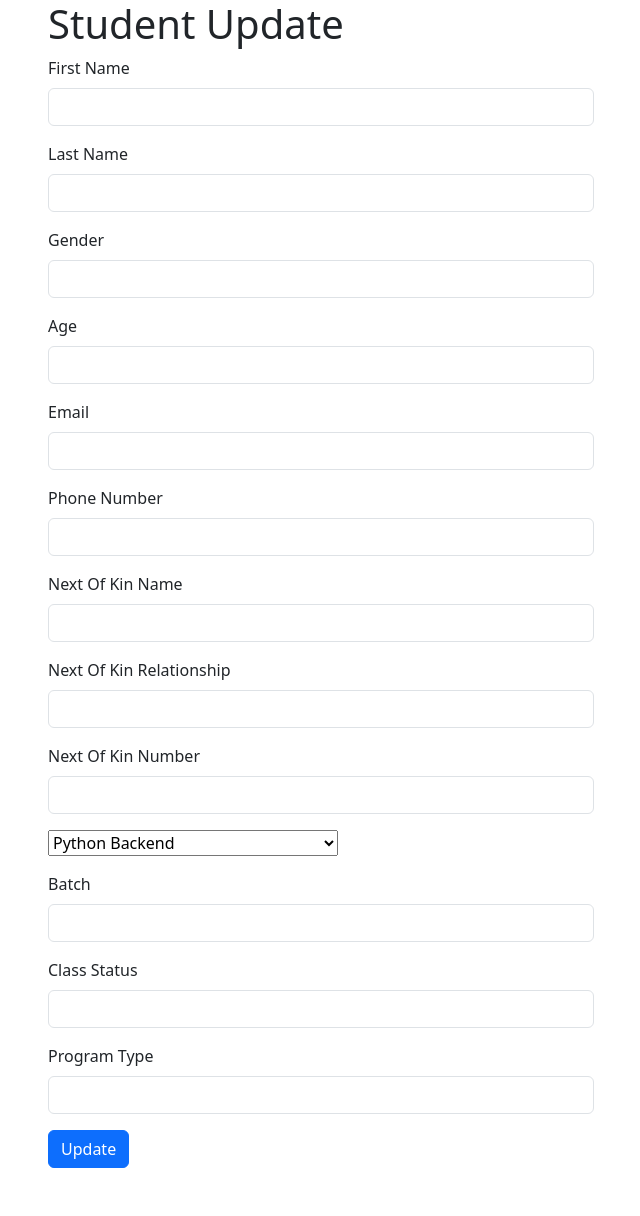
After one commit to Kolawole1636/student_enrolment_and_payment_tracking, a Django app: page /updatestudent/1 in a window 1280 px wide. The commit adds this page. Shown: the whole page, without its empty margins (319-959 px from the left). Run offline with Django 4.2, Linux system fonts and the light colour scheme; data comes from the database, SQL or seed files in the repository.

Commit message:
adding update

```diff
--- a/coursereg/courseregapp/urls.py
+++ b/coursereg/courseregapp/urls.py
@@ -5,7 +5,9 @@ from . import views
 urlpatterns = [
     path('', views.home, name="home"),
     path('courses', views.courses, name="courses"),
+    path('updatecourse/<int:id>', views.update_course, name='updatecourse'),
     path('student', views.student, name="student"),
+    path('updatestudent/<int:id>', views.update_student, name='updatestudent'),
     path('students', views.students, name="students"),
     path('payment', views.payment, name="payment"),
     path('payments', views.payments, name="payments"),
--- a/coursereg/courseregapp/views.py
+++ b/coursereg/courseregapp/views.py
@@ -26,6 +26,26 @@ def courses(request):
     courses = Course.objects.all()
 
     return render(request, 'allcourses.html', {"courses": courses})
+
+
+def update_course(request, id):
+
+    course = Course.objects.get(pk=id)
+
+
+    if request.method == "POST":
+
+        course.name = request.POST['name']
+        course.description = request.POST['desc']
+        course.price = request.POST['price']
+        course.duration = request.POST['duration']
+
+        course.save()
+
+        return redirect("courses")
+
+    else:
+        return render(request, "editcourse.html", context={"course": course})
 
 
 def students(request):
@@ -82,6 +102,39 @@ def student(request):
         courses = Course.objects.all()
 
         return render(request, 'studentreg.html', {"courses": courses})
+
+
+def update_student(request, id):
+
+    courses = Course.objects.all()
+    student = Student.objects.get(pk=id)
+
+    if request.method == "POST":
+
+        student.firstName = request.POST['fname']
+        student.lastName = request.POST['lname']
+        student.gender = request.POST['gender']
+        student.age = request.POST['age']
+        student.email = request.POST['email']
+        student.phoneNumber = request.POST['phone']
+        student.nextOfKinName = request.POST['nokname']
+        student.nextOfKinRelationship = request.POST['nokrelation']
+        student.nextOfKinNumber = request.POST['noknumber']
+        course = request.POST['course']
+        student.batch = request.POST['batch']
+        student.classStatus = request.POST['status']
+        student.programType = request.POST['program']
+
+        course = get_object_or_404(Course, name=course)
+        student.courseId = course
+        student.courseFee = course.price
+
+        student.save()
+
+        return redirect("students")
+
+    else:
+        return render(request, "editstudent.html", context={"student": student, "courses": courses})
 
 
 def payment(request):
--- a/coursereg/templates/allcourses.html
+++ b/coursereg/templates/allcourses.html
@@ -57,8 +57,8 @@
                 <td>{{course.dateCreated}}</td>
 
 
-                <td><a href="#" class="btn btn-danger">DELETE</a>
-                    <a href="#" class="btn btn-info">EDIT</a>
+                <td> <a href="#" class="btn btn-danger">DELETE</a>
+                     <a href="{% url 'updatecourse' course.id %}" class="btn btn-info">EDIT</a>
                 </td>
 
             </tr>
--- a/coursereg/templates/allstudents.html
+++ b/coursereg/templates/allstudents.html
@@ -112,7 +112,7 @@
 
 
                 <td><a href="#" class="btn btn-danger">DELETE</a>
-                    <a href="#" class="btn btn-info">EDIT</a>
+                    <a href="{% url 'updatestudent' student.id %}" class="btn btn-info">EDIT</a>
                 </td>
 
             </tr>
--- /dev/null
+++ b/coursereg/templates/editstudent.html
@@ -0,0 +1,126 @@
+
+
+<!DOCTYPE html>
+<html lang="en">
+<head>
+    <meta charset="UTF-8">
+    <meta name="viewport" content="width=device-width, initial-scale=1.0">
+    <title>My website</title>
+
+     <link href="https://cdn.jsdelivr.net/npm/bootstrap@5.3.2/dist/css/bootstrap.min.css" rel="stylesheet"
+          integrity="sha384-T3c6CoIi6uLrA9TneNEoa7RxnatzjcDSCmG1MXxSR1GAsXEV/Dwwykc2MPK8M2HN"
+          crossorigin="anonymous">
+
+    <script src="https://cdn.jsdelivr.net/npm/bootstrap@5.3.2/dist/js/bootstrap.bundle.min.js"
+            integrity="sha384-C6RzsynM9kWDrMNeT87bh95OGNyZPhcTNXj1NW7RuBCsyN/o0jlpcV8Qyq46cDfL"
+            crossorigin="anonymous"></script>
+</head>
+
+<body>
+
+
+<div class="container">
+
+  <div class="row justify-content-center">
+    <div class="col-md-6">
+
+
+        <h1> Student Update</h1>
+
+
+        <form action="{% url 'updatestudent' student.id %}" method="post">
+
+            {% csrf_token %}
+
+          <div class="mb-3">
+            <label for="exampleInputEmail1" class="form-label">First Name</label>
+            <input type="text" required name="fname" value="{{course.firstName}}" class="form-control" id="exampleInputEmail1" aria-describedby="emailHelp">
+          </div>
+
+        <div class="mb-3">
+            <label for="exampleInputEmail1" class="form-label">Last Name</label>
+            <input type="text" required name="lname" value="{{course.lastName}}" class="form-control" id="exampleInputEmail2" aria-describedby="emailHelp">
+        </div>
+
+            <div class="mb-3">
+            <label for="exampleInputEmail1" class="form-label">Gender</label>
+            <input type="text" required name="gender" value="{{course.gender}}" class="form-control" id="exampleInputEmail" aria-describedby="emailHelp">
+        </div>
+
+          <div class="mb-3">
+            <label for="exampleInputPassword1" class="form-label">Age</label>
+            <input type="text" required name="age" value="{{course.age}}" class="form-control">
+          </div>
+
+            <div class="mb-3">
+            <label for="exampleInputPassword1" class="form-label">Email</label>
+            <input type="email" name="email" value="{{course.email}}" class="form-control" id="exampleInputPassword1">
+          </div>
+
+            <div class="mb-3">
+            <label for="exampleInputPassword1" class="form-label">Phone Number</label>
+            <input type="number" required name="phone" value="{{course.phoneNumber}}" class="form-control">
+          </div>
+
+              <div class="mb-3">
+            <label for="exampleInputEmail1" class="form-label">Next Of Kin Name</label>
+            <input type="text" required name="nokname" value="{{course.nextOfKinName}}" class="form-control" id="exampleInputEmail3" aria-describedby="emailHelp">
+        </div>
+
+            <div class="mb-3">
+            <label for="exampleInputEmail1" class="form-label">Next Of Kin Relationship</label>
+            <input type="text" required name="nokrelation" value="{{course.nextOfKinRelationship}}" class="form-control" id="exampleInputEmail4" aria-describedby="emailHelp">
+        </div>
+
+          <div class="mb-3">
+            <label for="exampleInputPassword1" class="form-label">Next Of Kin Number</label>
+            <input type="text" required name="noknumber" value="{{course.nextOfKinNumber}}" class="form-control">
+          </div>
+
+
+           <div class="mb-3">
+
+               <select name="course">
+                   {% for course in courses %}
+                   <option>{{course.name}}</option>
+
+                   {% endfor %}
+
+
+               </select>
+
+          </div>
+
+
+             <div class="mb-3">
+            <label for="exampleInputPassword1" class="form-label">Batch</label>
+            <input type="text" required name="batch" value="{{course.batch}}" class="form-control">
+          </div>
+
+             <div class="mb-3">
+            <label for="exampleInputPassword1" class="form-label">Class Status</label>
+            <input type="text" required name="status" value="{{course.classStatus}}" class="form-control">
+          </div>
+
+             <div class="mb-3">
+            <label for="exampleInputPassword1" class="form-label">Program Type</label>
+            <input type="text" required name="program" value="{{course.programType}}"  class="form-control">
+          </div>
+
+
+          <button type="submit" class="btn btn-primary">Update</button>
+        </form><br><br>
+
+
+
+
+
+
+    </div>
+  </div>
+</div>
+
+
+
+</body>
+</html>
```
Also changed, not shown: coursereg/templates/editcourse.html (added, +72 -0 lines).
